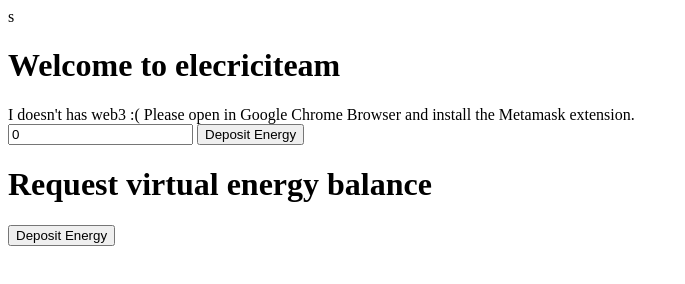
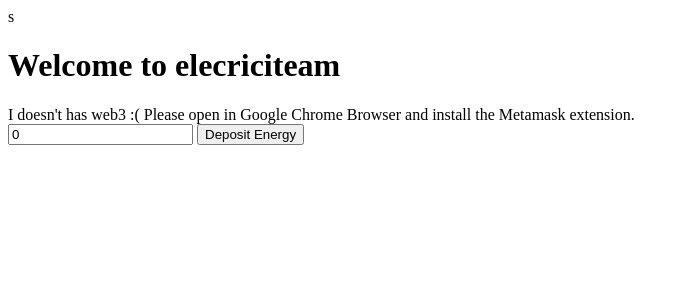
Before and after one commit to electriciteam/contractInterface, a plain HTML site: page index.html in a window 1280 px wide. Shown: the whole page, without its empty margins (0-685 px from the left). Drawn offline with Linux system fonts and the light colour scheme.

Commit message:
Update index.html

```diff
--- a/index.html
+++ b/index.html
@@ -12,11 +12,6 @@ s
             <button type="submit">Deposit Energy</button>
         </form>
 
-        <h1> Request virtual energy balance </h1>
-        <form id="callBalance">
-            <button type="submit">Deposit Energy</button>
-        </form>
-        <p id="myBalance"> </p>
 
         <script src="custom.js"></script>
     </body>
```
